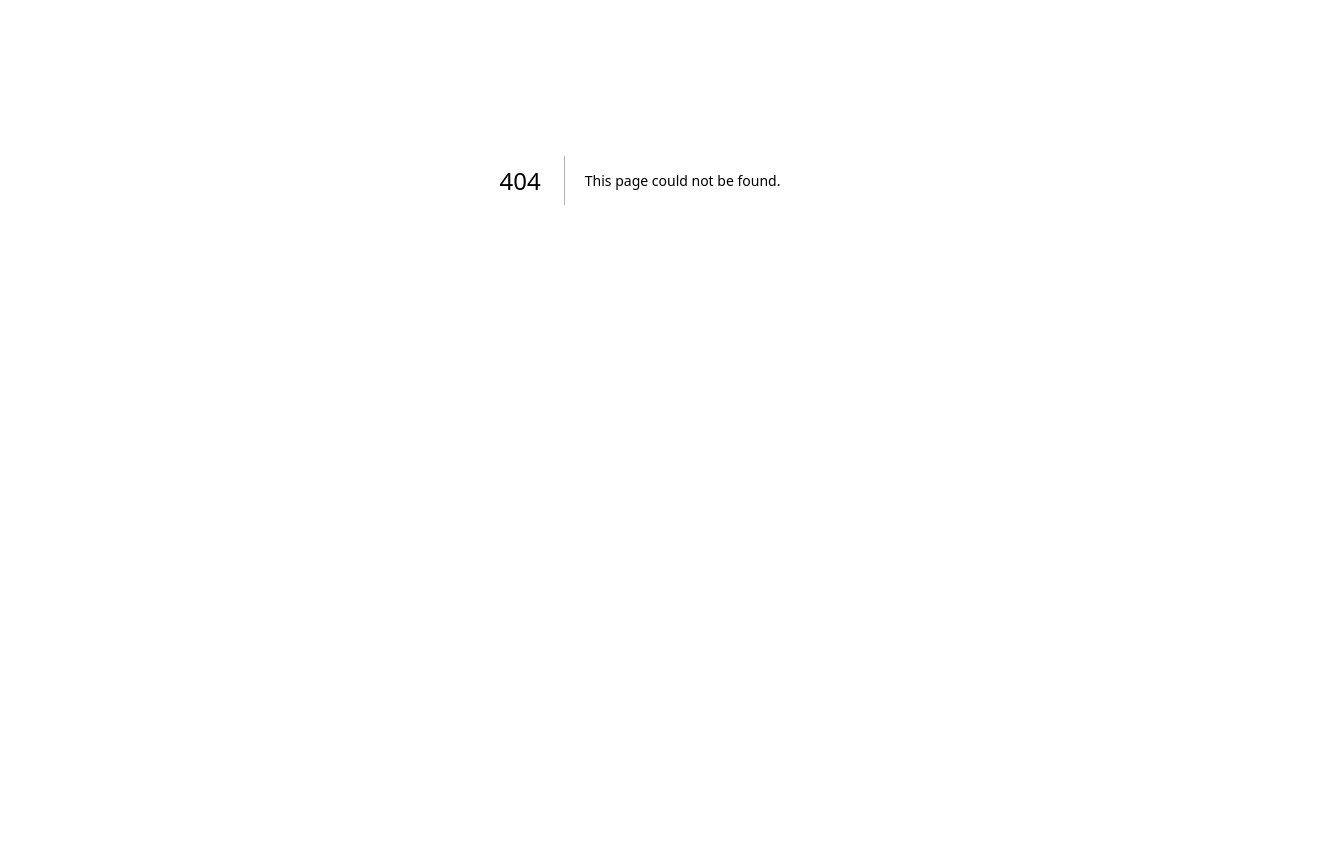
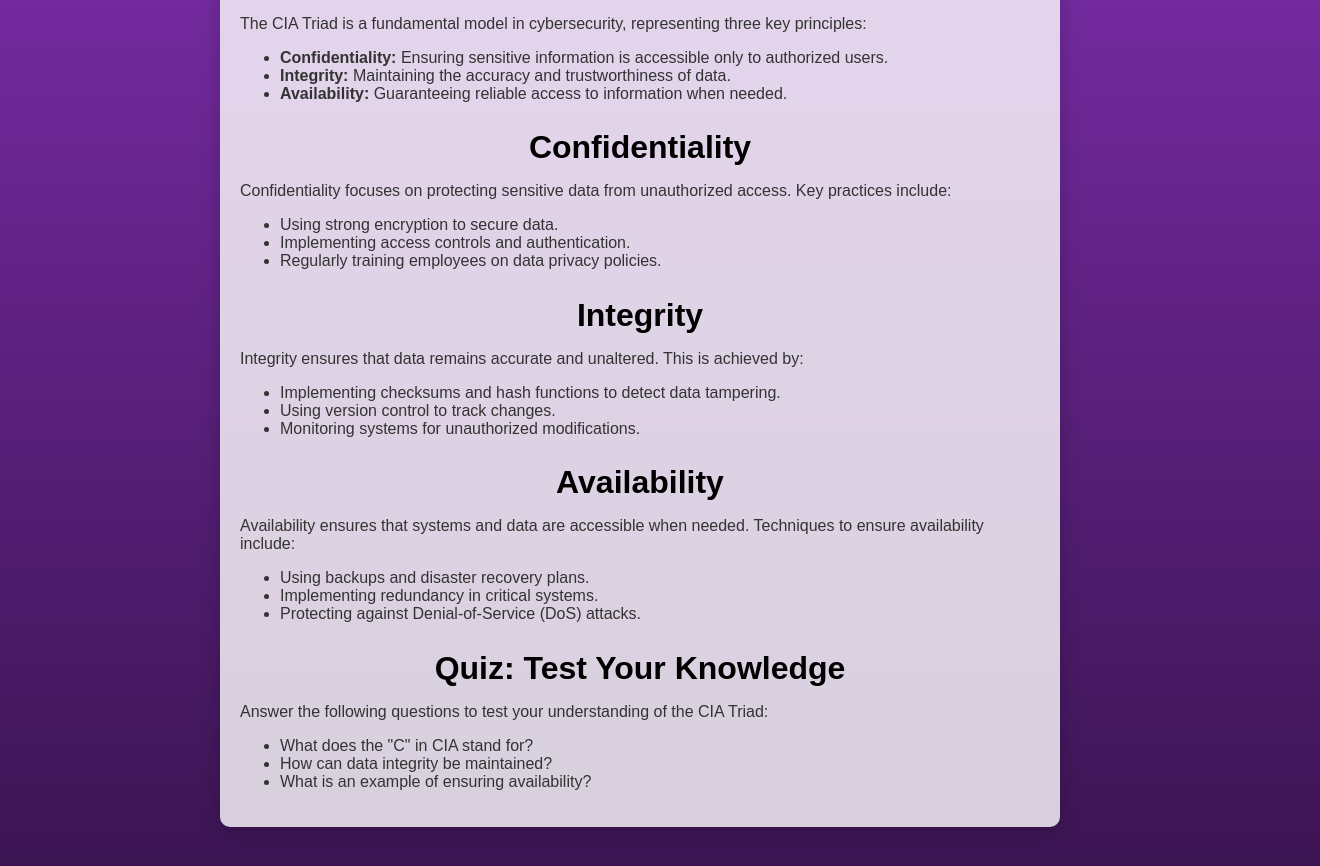
Before and after one commit to J4-CK/-test--Hackers-Path, a Next.js app: page /lessons/CIA-triad-presentation in a window 1280 px wide. Before the commit this address had no page. Shown: the part 220-1086 px from the top of the page, 1320 px wide, since content can reach past the window. Before the commit the page ends 800 px from the top, so only its background shows below. Built offline with nearby package versions, Linux system fonts and the light colour scheme.

Commit message:
Create CIA-triad-presentation.js

```diff
--- /dev/null
+++ b/pages/lessons/CIA-triad-presentation.js
@@ -0,0 +1,57 @@
+import Head from 'next/head';
+
+export default function CIATriadLesson() {
+  return (
+    <>
+      <Head>
+        <title>CIA Triad Lesson</title>
+        <link rel="stylesheet" href="/styles/lessonstyle.css" />
+      </Head>
+      <header>
+        <h1>CIA Triad Lesson</h1>
+      </header>
+
+      <div className="slide">
+        <h2>Introduction to the CIA Triad</h2>
+        <p>The CIA Triad is a fundamental model in cybersecurity, representing three key principles:</p>
+        <ul>
+          <li><b>Confidentiality:</b> Ensuring sensitive information is accessible only to authorized users.</li>
+          <li><b>Integrity:</b> Maintaining the accuracy and trustworthiness of data.</li>
+          <li><b>Availability:</b> Guaranteeing reliable access to information when needed.</li>
+        </ul>
+
+        <h2>Confidentiality</h2>
+        <p>Confidentiality focuses on protecting sensitive data from unauthorized access. Key practices include:</p>
+        <ul>
+          <li>Using strong encryption to secure data.</li>
+          <li>Implementing access controls and authentication.</li>
+          <li>Regularly training employees on data privacy policies.</li>
+        </ul>
+
+        <h2>Integrity</h2>
+        <p>Integrity ensures that data remains accurate and unaltered. This is achieved by:</p>
+        <ul>
+          <li>Implementing checksums and hash functions to detect data tampering.</li>
+          <li>Using version control to track changes.</li>
+          <li>Monitoring systems for unauthorized modifications.</li>
+        </ul>
+
+        <h2>Availability</h2>
+        <p>Availability ensures that systems and data are accessible when needed. Techniques to ensure availability include:</p>
+        <ul>
+          <li>Using backups and disaster recovery plans.</li>
+          <li>Implementing redundancy in critical systems.</li>
+          <li>Protecting against Denial-of-Service (DoS) attacks.</li>
+        </ul>
+
+        <h2>Quiz: Test Your Knowledge</h2>
+        <p>Answer the following questions to test your understanding of the CIA Triad:</p>
+        <ul>
+          <li>What does the "C" in CIA stand for?</li>
+          <li>How can data integrity be maintained?</li>
+          <li>What is an example of ensuring availability?</li>
+        </ul>
+      </div>
+    </>
+  );
+}
```
